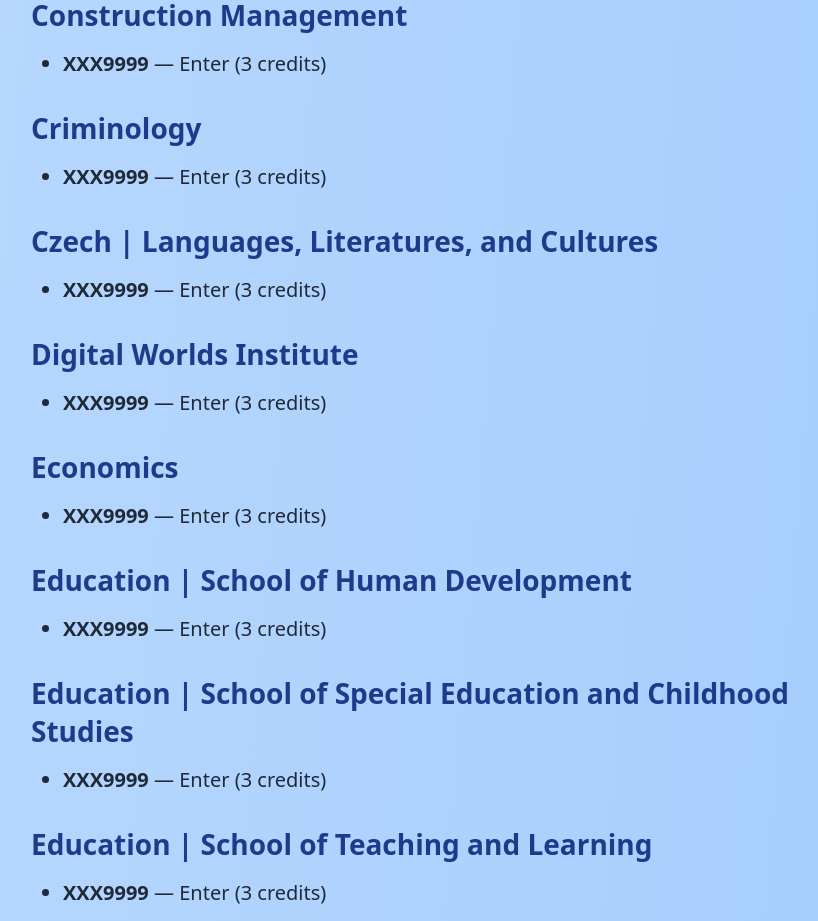
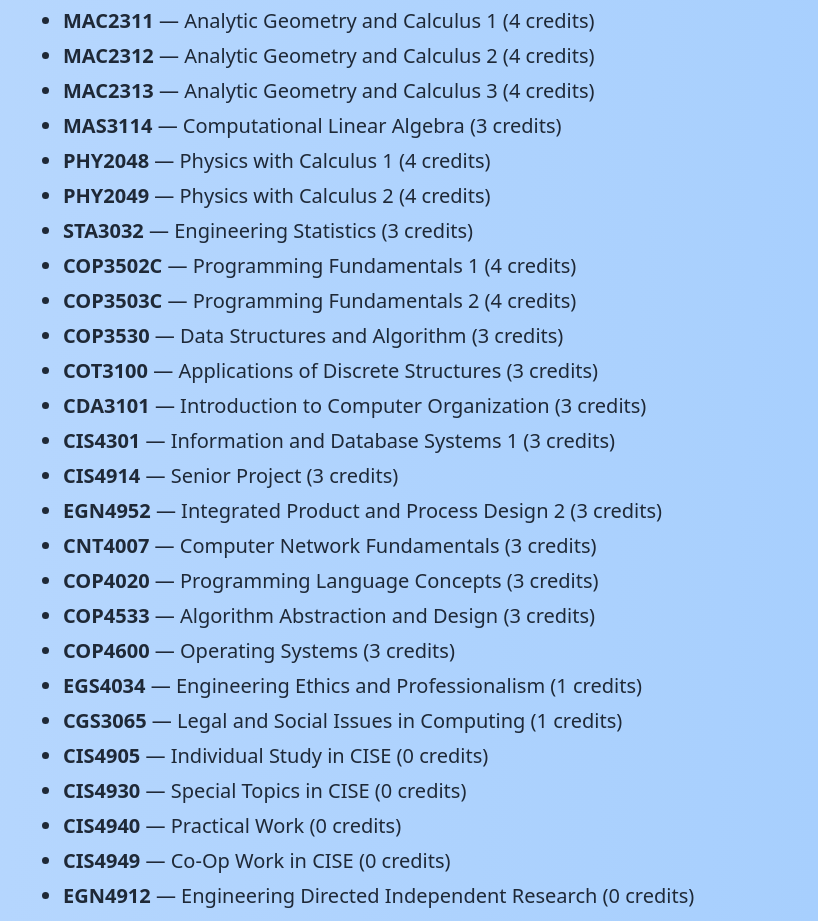
Before and after one commit to marksweeney3/Project-CEN3031, a React (Vite) app in the folder frontend/: page /uf-classes in a window 1280 px wide. Shown: the part 3828-4749 px from the top of the page, without its empty margins (209-1027 px from the left). Built offline with nearby package versions, Linux system fonts and the light colour scheme.

Commit message:
Add cs classes

```diff
--- a/frontend/src/pages/UFClasses/UFClasses.tsx
+++ b/frontend/src/pages/UFClasses/UFClasses.tsx
@@ -200,6 +200,37 @@ const categorizedCourses: Category[] = [
             { code: "COP3502", name: "Programming Fundamentals 1", credits: 3 },
             { code: "COP3503", name: "Programming Fundamentals 2", credits: 3 },
             { code: "CEN3031", name: "Introduction to Software Engineering", credits: 3 },
+            { code: "ENC3246", name: "Professional Communication for Engineers", credits: 3 },
+            { code: "MAC2311", name: "Analytic Geometry and Calculus 1", credits: 4 },
+            { code: "MAC2312", name: "Analytic Geometry and Calculus 2", credits: 4 },
+            { code: "MAC2313", name: "Analytic Geometry and Calculus 3", credits: 4 },
+            { code: "MAS3114", name: "Computational Linear Algebra", credits: 3 },
+            { code: "PHY2048", name: "Physics with Calculus 1", credits: 4 },
+            { code: "PHY2049", name: "Physics with Calculus 2", credits: 4 },
+            { code: "STA3032", name: "Engineering Statistics", credits: 3 },
+            { code: "COP3502C", name: "Programming Fundamentals 1", credits: 4 },
+            { code: "COP3503C", name: "Programming Fundamentals 2", credits: 4 },
+            { code: "COP3530", name: "Data Structures and Algorithm", credits: 3 },
+            { code: "COT3100", name: "Applications of Discrete Structures", credits: 3 },
+            { code: "CDA3101", name: "Introduction to Computer Organization", credits: 3 },
+            { code: "CIS4301", name: "Information and Database Systems 1", credits: 3 },
+            { code: "CIS4914", name: "Senior Project", credits: 3 },
+            { code: "EGN4952", name: "Integrated Product and Process Design 2", credits: 3 },
+            { code: "CNT4007", name: "Computer Network Fundamentals", credits: 3 },
+            { code: "COP4020", name: "Programming Language Concepts", credits: 3 },
+            { code: "COP4533", name: "Algorithm Abstraction and Design", credits: 3 },
+            { code: "COP4600", name: "Operating Systems", credits: 3 },
+            { code: "EGS4034", name: "Engineering Ethics and Professionalism", credits: 1 },
+            { code: "CGS3065", name: "Legal and Social Issues in Computing", credits: 1 },
+            { code: "CIS4905", name: "Individual Study in CISE", credits: 0 },
+            { code: "CIS4930", name: "Special Topics in CISE", credits: 0 },
+            { code: "CIS4940", name: "Practical Work", credits: 0 },
+            { code: "CIS4949", name: "Co-Op Work in CISE", credits: 0 },
+            { code: "EGN4912", name: "Engineering Directed Independent Research", credits: 0 },
+            { code: "EGN4951", name: "Integrated Product and Process Design 1", credits: 0 },
+            { code: "EIN3354", name: "Engineering Economy", credits: 0 },
+            { code: "EEL3701C", name: "Digital Logic and Computer Systems", credits: 0 },
+            { code: "EEL4744C", name: "Microprocessor Applications", credits: 0 },
         ],
     },
     {
```
